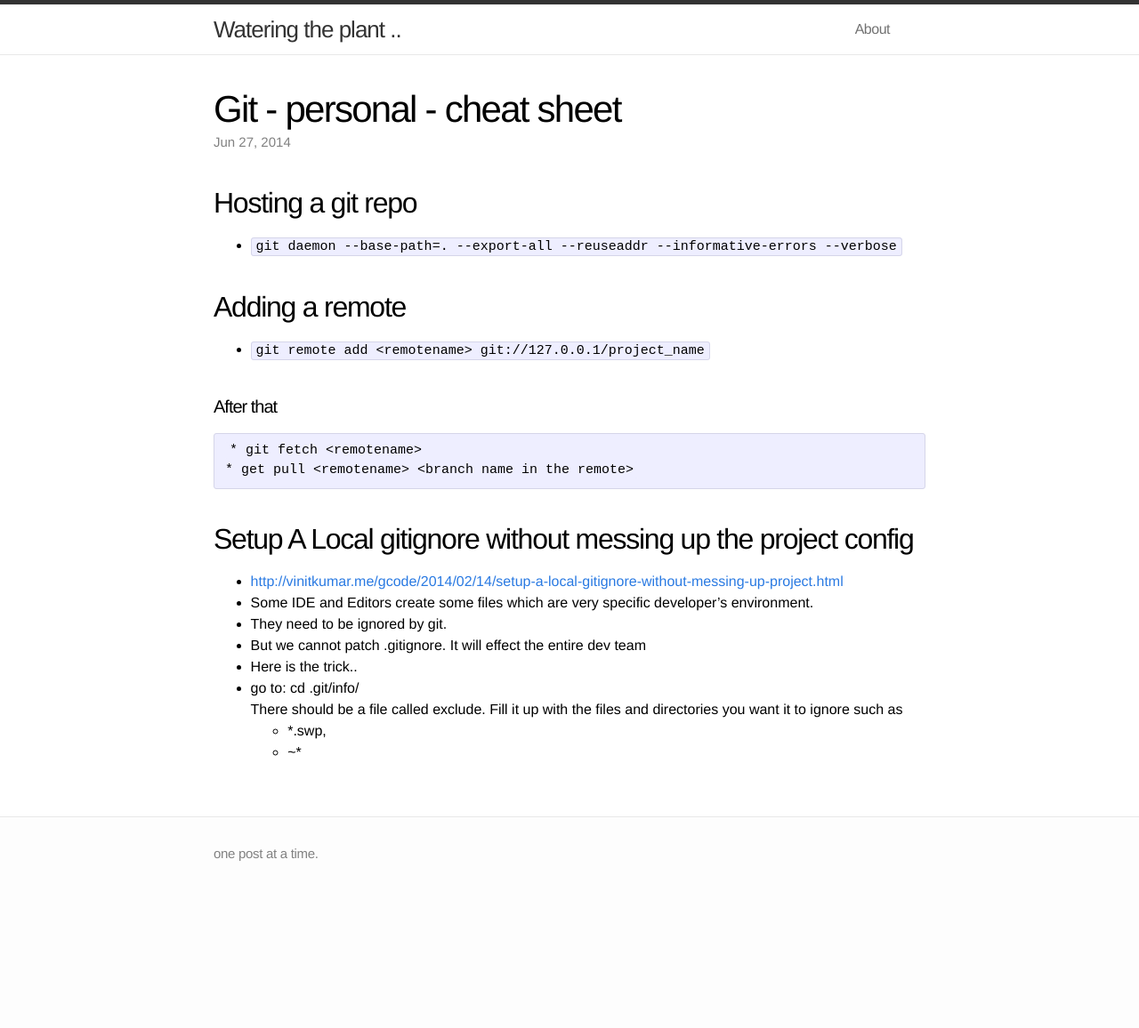
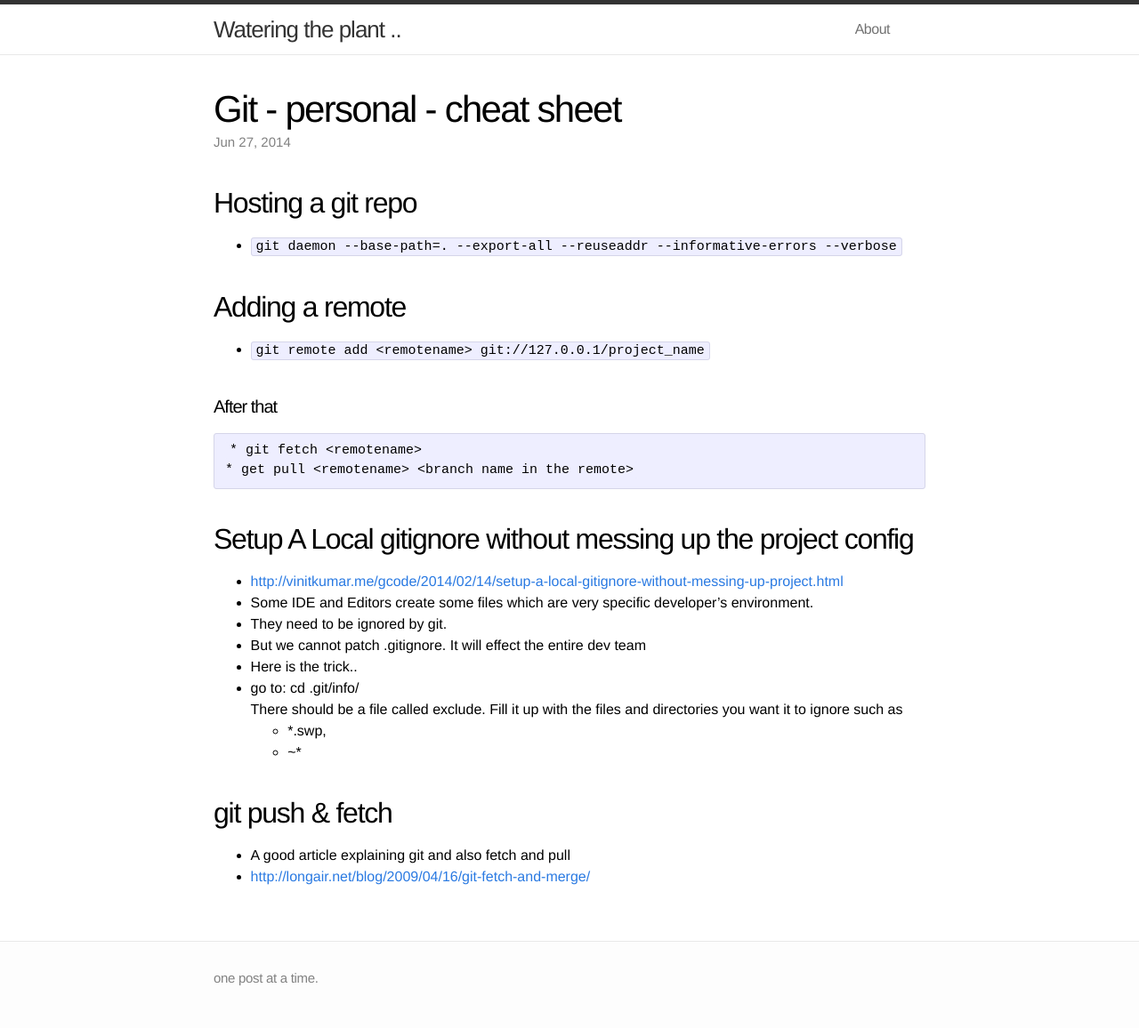
Before and after one commit to kscraja/kscraja.github.io, a Jekyll site: the page built from _posts/2014-06-27-git-cmnds-and-utils.md, in a window 1280 px wide. Shown: the whole page at 89% size. Built offline with Jekyll 4.4.1, drawn with Linux system fonts in a browser that asks for light colours; before the commit the page ends 1016 px from its top, so only the background shows below that.

Commit message:
updated git post

```diff
--- a/_posts/2014-06-27-git-cmnds-and-utils.md
+++ b/_posts/2014-06-27-git-cmnds-and-utils.md
@@ -33,3 +33,9 @@ categories: tech
 
     * *.swp,
     * ~*
+
+
+## git push & fetch
+
+* A good article explaining git and also fetch and pull
+* <http://longair.net/blog/2009/04/16/git-fetch-and-merge/>
```
